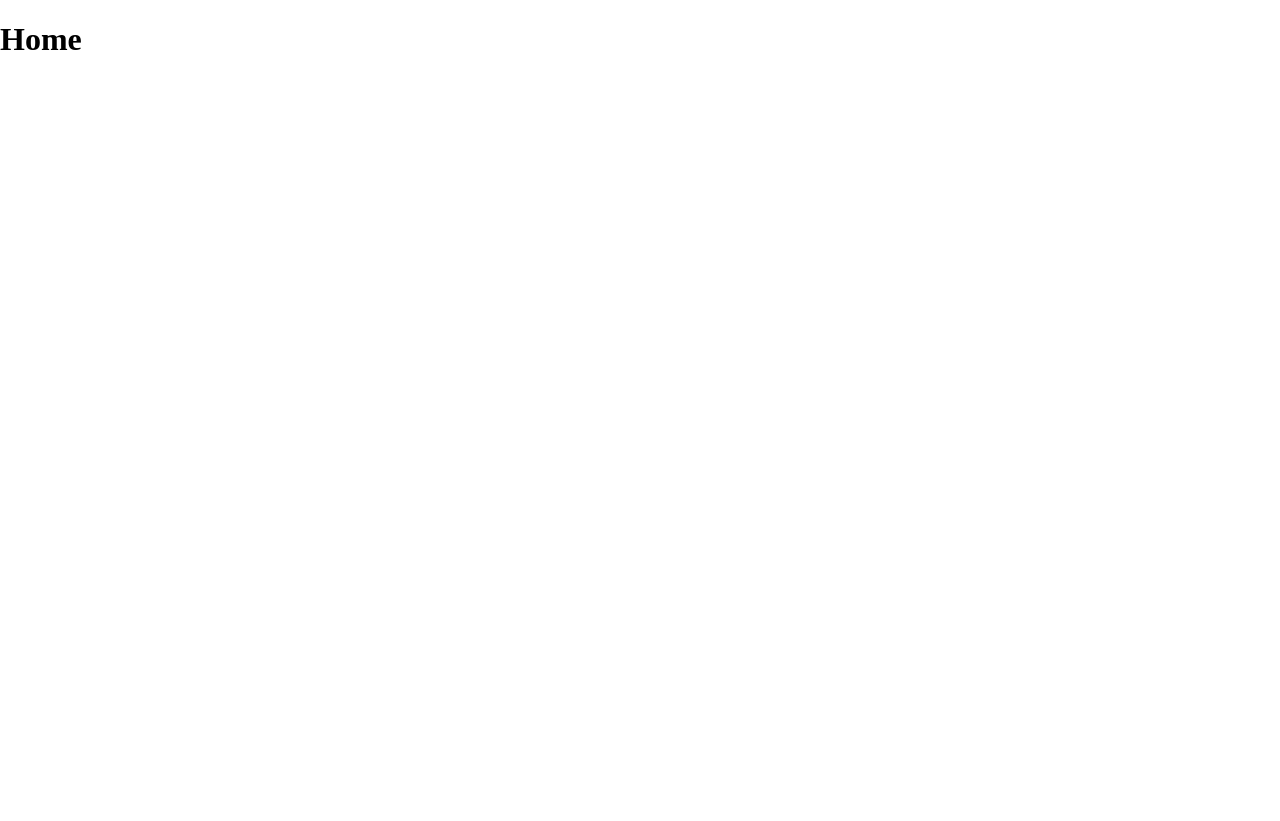
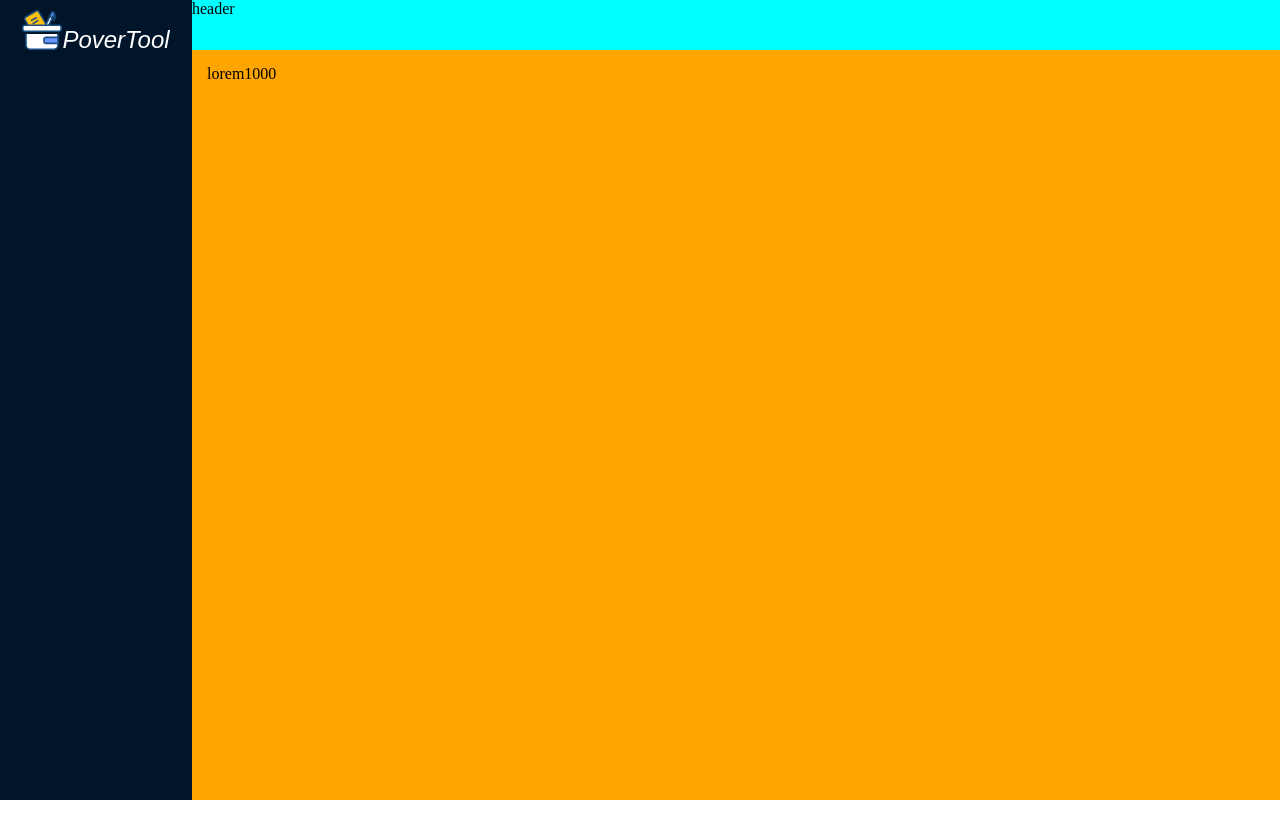
Before and after one commit to hail-pas/vue-starter, a Vue app: page / in a window 1280 px wide. After the commit the page ends 800 px from the top, so only its background shows below. Built offline with nearby package versions, Linux system fonts and the light colour scheme.

Commit message:
index view

```diff
--- /dev/null
+++ b/src/components/share/Logo.vue
@@ -0,0 +1,48 @@
+<script setup lang="ts">
+const props = defineProps({
+  showLogo: {
+    type: Boolean,
+    default: true,
+  },
+  logoIconName: {
+    type: String,
+    default: "logo",
+  },
+  logoTitle: {
+    type: String,
+    // required: true,
+    default: "PoverTool"
+  },
+})
+</script>
+
+<template>
+    <div class="logo">
+        <SvgIcon :name="props.logoIconName" v-if="props.showLogo"></SvgIcon>
+        <span class="logo_title">
+          {{ props.logoTitle }}
+        </span>
+      </div>
+</template>
+
+<style lang="scss" scoped>
+.logo {
+      margin: 10px;
+      text-align: center;
+
+      svg {
+        width: 2.5em;
+        height: 2.5em;
+        // padding-right: 0.5em;
+      }
+
+      .logo_title {
+        display: inline-block;
+        height: 1em;
+        vertical-align: bottom;
+        font-size: 1.5em;
+        font-family: Arial, "Microsoft YaHei";
+        font-style: italic;
+      }
+    }
+</style>
--- a/src/router/routes.ts
+++ b/src/router/routes.ts
@@ -1,11 +1,6 @@
 import { RouteNameEnum, RoutePathEnum } from "@/router/enum";
 
 export const constantRoutes = [
-  {
-    path: RoutePathEnum.Home,
-    name: RouteNameEnum.Home,
-    component: () => import("@/views/home/Home.vue"),
-  },
   {
     path: RoutePathEnum.Login,
     name: RouteNameEnum.Login,
@@ -20,6 +15,11 @@ export const constantRoutes = [
     path: RoutePathEnum.ForgotPassword,
     name: RouteNameEnum.ForgotPassword,
     component: () => import("@/views/entry/ForgotPassword.vue"),
+  },
+  {
+    path: RoutePathEnum.Home,
+    name: RouteNameEnum.Home,
+    component: () => import("@/views/home/Home.vue"),
   },
 
   // error pages
--- a/src/styles/main.scss
+++ b/src/styles/main.scss
@@ -1 +1,14 @@
+// normalize
 @use "@/styles/normalize.scss";
+
+// 滚动条
+::-webkit-scrollbar{
+    width: 10px;
+}
+::-webkit-scrollbar-track{
+    background: white;
+}
+::-webkit-scrollbar-thumb{
+    width: 10px;
+    background-color: #001529;
+}
--- a/src/styles/variables.scss
+++ b/src/styles/variables.scss
@@ -1 +1,2 @@
-$base-color: red;
+$base-menu-width: 15%;
+$base-header-height: 50px
--- a/src/views/home/Home.vue
+++ b/src/views/home/Home.vue
@@ -1,9 +1,52 @@
-<script setup lang="ts"></script>
+<script setup lang="ts">
+import Logo from "@/components/share/Logo.vue";
+</script>
 
 <template>
-  <div>
-    <h1>Home</h1>
+  <div class="layout_container">
+    <div class="side_menu">
+      <Logo></Logo>
+      <div class="menu">
+
+      </div>
+    </div>
+    <div class="header">header</div>
+    <div class="content">lorem1000</div>
   </div>
 </template>
 
-<style lang="scss" scoped></style>
+<style lang="scss" scoped>
+.layout_container {
+  width: 100%;
+  height: 100vh;
+  background-color: orange;
+
+  .side_menu {
+    position: fixed;
+    width: $base-menu-width;
+    height: 100vh;
+    background-color: #001529;
+    color: white;
+  }
+
+  .header {
+    position: fixed;
+    top: 0;
+    left: $base-menu-width;
+    width: calc(100% - $base-menu-width);
+    height: $base-header-height;
+    background-color: cyan;
+  }
+
+  .content {
+    position: absolute;
+    width: calc(100% - $base-menu-width);
+    height: calc(100vh - $base-header-height);
+    top: $base-header-height;
+    left: $base-menu-width;
+    padding: 15px;
+    box-sizing: border-box;
+    overflow: auto;
+  }
+}
+</style>
```
Also changed, not shown: src/assets/icons/logo.svg (added).
